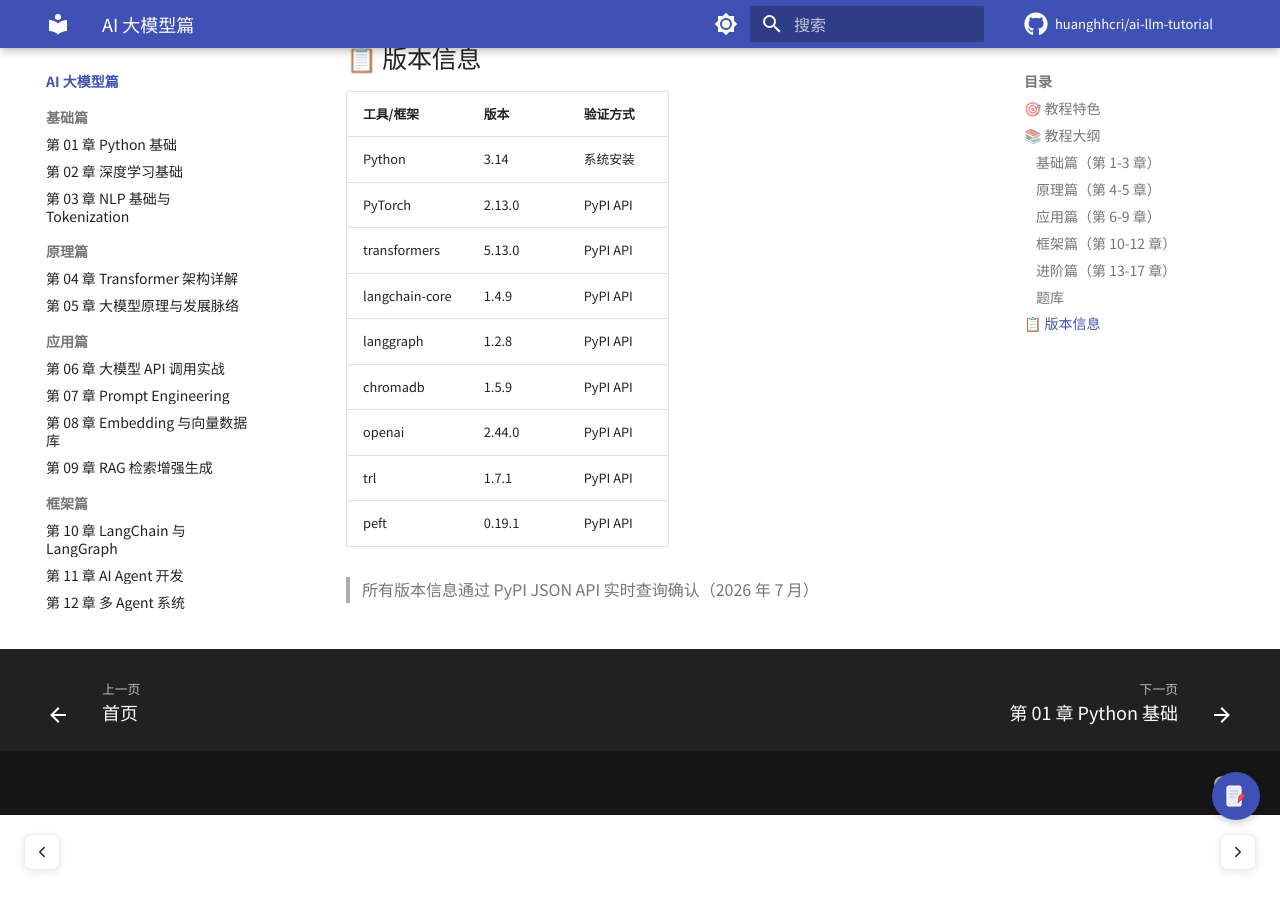
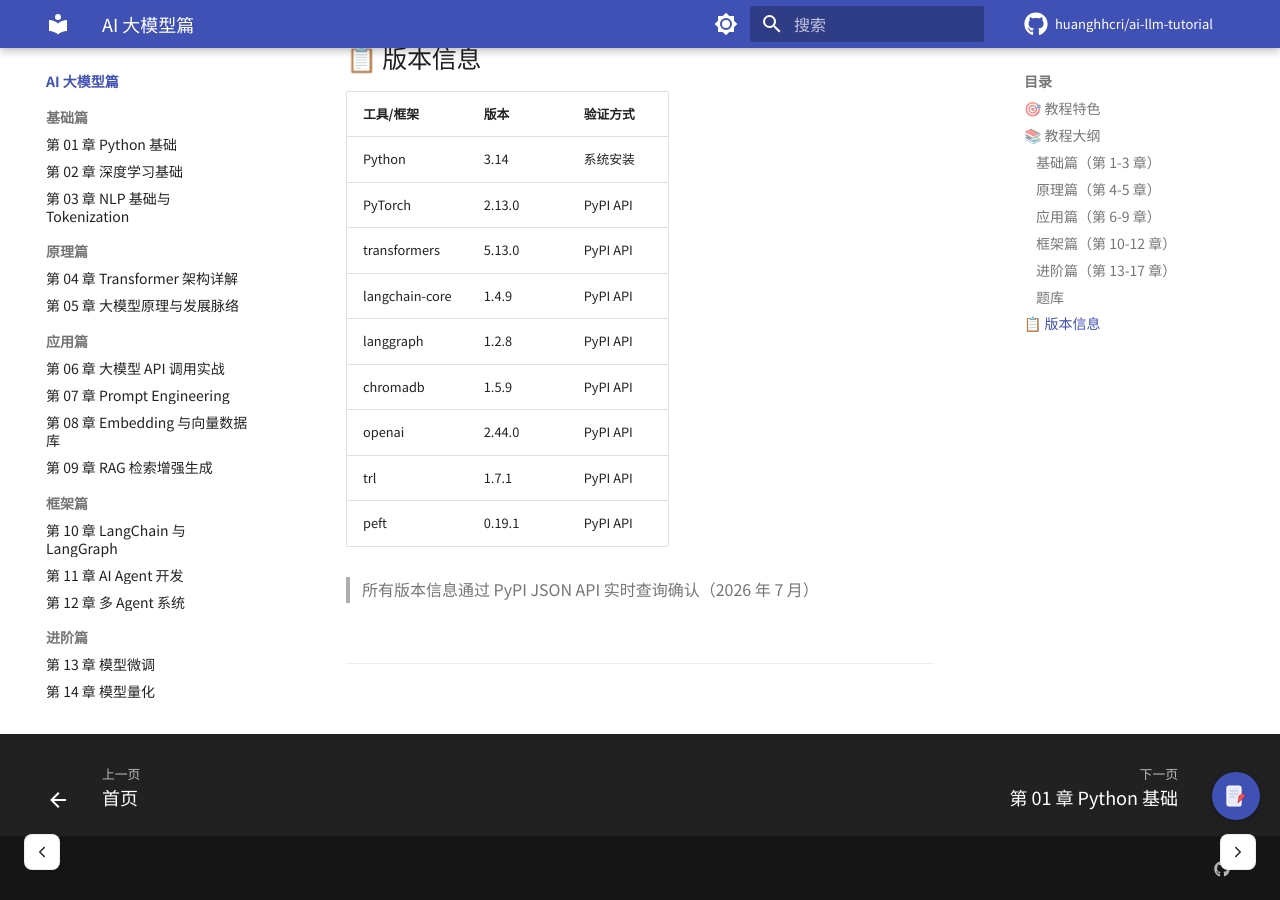
Before and after one commit to huanghhcri/ai-llm-tutorial, an MkDocs documentation site: the page built from docs/ai/index.md, in a window 1280 px wide and 900 px high, scrolled down 2346 px. Built offline with MkDocs 1.6.1 and Material for MkDocs 9.7.7, drawn with Linux system fonts in a browser that asks for light colours; a script that is not in the unit is left out; comment, search, counter and statistics services are not loaded; part of the change alters nothing that is shown.

Commit message:
feat: giscus

```diff
--- a/mkdocs.yml
+++ b/mkdocs.yml
@@ -12,6 +12,7 @@ repo_url: https://github.com/huanghhcri/ai-llm-tutorial
 
 theme:
   name: material
+  custom_dir: overrides
   language: zh
   palette:
     - media: "(prefers-color-scheme: light)"
--- /dev/null
+++ b/overrides/partials/comments.html
@@ -0,0 +1,26 @@
+<!-- Giscus 评论系统 -->
+<div id="giscus-comments" style="margin-top: 3rem; padding-top: 2rem; border-top: 1px solid var(--md-default-fg-color--lightest);">
+</div>
+<script>
+  document.addEventListener("DOMContentLoaded", function () {
+    var container = document.getElementById("giscus-comments");
+    if (!container) return;
+
+    var script = document.createElement("script");
+    script.src = "https://giscus.app/client.js";
+    script.setAttribute("data-repo", "huanghhcri/ai-llm-tutorial");
+    script.setAttribute("data-repo-id", "R_kgDOTS2Wtw");
+    script.setAttribute("data-category", "Announcements");
+    script.setAttribute("data-category-id", "DIC_kwDOTS2Wt84DBXRR");
+    script.setAttribute("data-mapping", "pathname");
+    script.setAttribute("data-strict", "0");
+    script.setAttribute("data-reactions-enabled", "1");
+    script.setAttribute("data-emit-metadata", "0");
+    script.setAttribute("data-input-position", "bottom");
+    script.setAttribute("data-theme", "preferred_color_scheme");
+    script.setAttribute("data-lang", "zh-CN");
+    script.crossOrigin = "anonymous";
+    script.async = true;
+    container.appendChild(script);
+  });
+</script>
```
